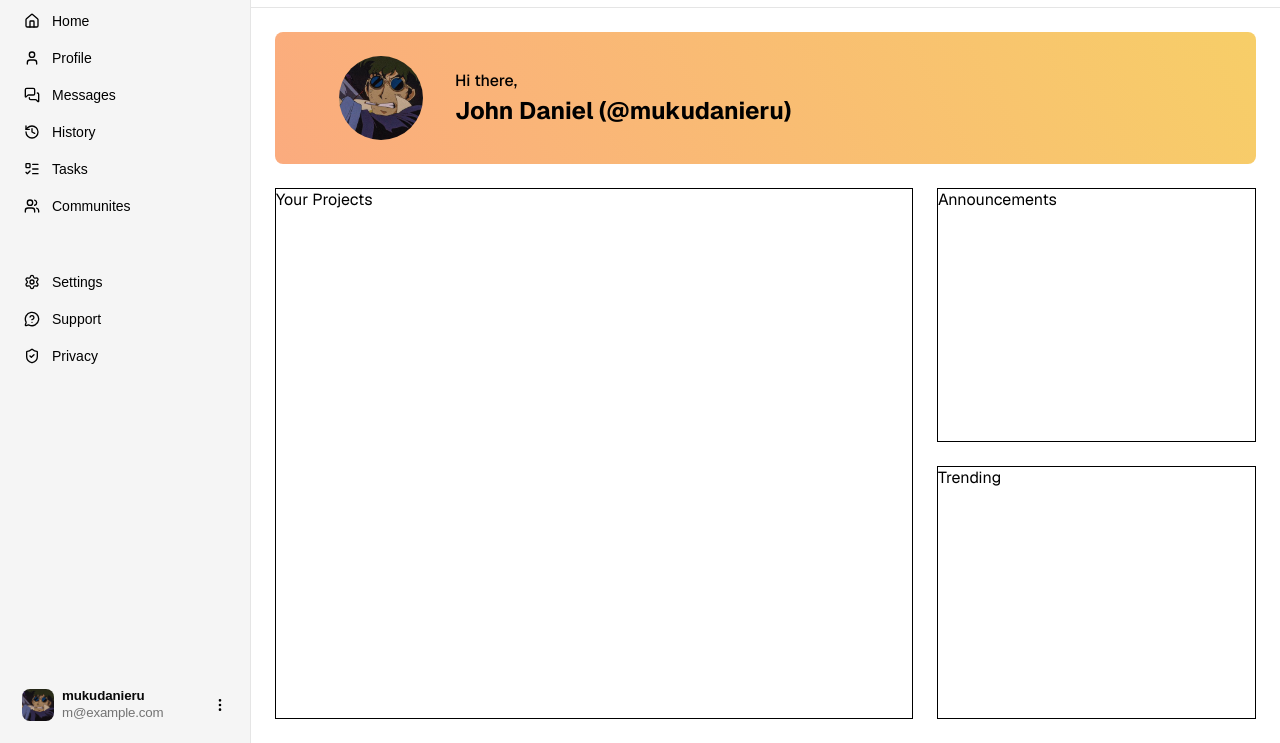
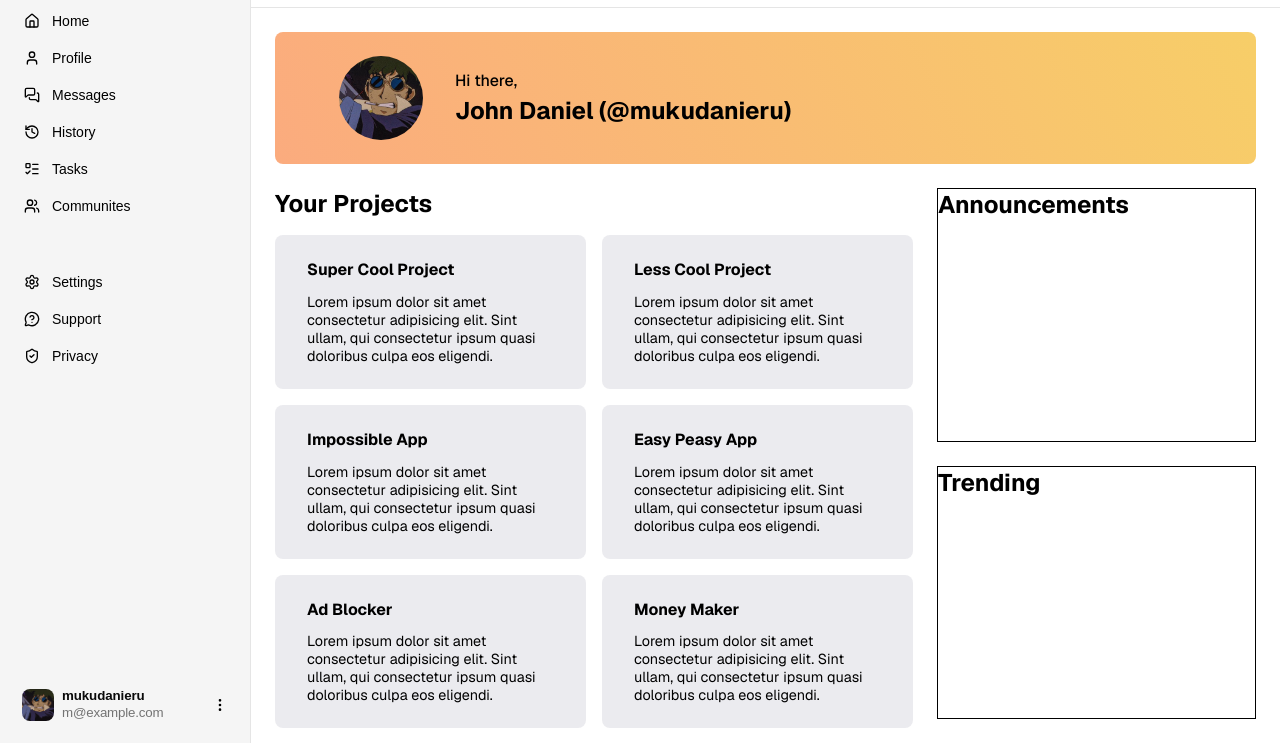
Before and after one commit to mukudanieru/odin-admin-dashboard, a plain HTML site: page index.html in a window 1280 px wide. Shown: the part 57-800 px from the top of the page. Drawn offline with nearby package versions, Linux system fonts and the light colour scheme.

Commit message:
Implement project cards section - Add and styled the project card section with title and description - Configured grid layout for project with media queries for responsiveness - Fixed body height to use block-size instead of min-block-size for proper scroll containment

```diff
--- a/index.html
+++ b/index.html
@@ -329,7 +329,7 @@
         </aside>
 
         <main class="dashboard-content">
-            <div class="card personal-card">
+            <div class="personal-card">
                 <img
                     class="profile-picture-card"
                     src="./assets/img/profile.jpg"
@@ -344,11 +344,73 @@
                 </div>
             </div>
 
-            <div class="projects-content">Your Projects</div>
+            <div class="projects-content">
+                <h1 class="title-content">Your Projects</h1>
 
-            <div class="announcements-content">Announcements</div>
+                <div class="project-list">
+                    <div class="project">
+                        <h2 class="project-title">Super Cool Project</h2>
+                        <span class="project-description"
+                            >Lorem ipsum dolor sit amet consectetur adipisicing
+                            elit. Sint ullam, qui consectetur ipsum quasi
+                            doloribus culpa eos eligendi.</span
+                        >
+                    </div>
 
-            <div class="trending-content">Trending</div>
+                    <div class="project">
+                        <h2 class="project-title">Less Cool Project</h2>
+                        <span class="project-description"
+                            >Lorem ipsum dolor sit amet consectetur adipisicing
+                            elit. Sint ullam, qui consectetur ipsum quasi
+                            doloribus culpa eos eligendi.</span
+                        >
+                    </div>
+
+                    <div class="project">
+                        <h2 class="project-title">Impossible App</h2>
+                        <span class="project-description"
+                            >Lorem ipsum dolor sit amet consectetur adipisicing
+                            elit. Sint ullam, qui consectetur ipsum quasi
+                            doloribus culpa eos eligendi.</span
+                        >
+                    </div>
+
+                    <div class="project">
+                        <h2 class="project-title">Easy Peasy App</h2>
+                        <span class="project-description"
+                            >Lorem ipsum dolor sit amet consectetur adipisicing
+                            elit. Sint ullam, qui consectetur ipsum quasi
+                            doloribus culpa eos eligendi.</span
+                        >
+                    </div>
+
+                    <div class="project">
+                        <h2 class="project-title">Ad Blocker</h2>
+                        <span class="project-description"
+                            >Lorem ipsum dolor sit amet consectetur adipisicing
+                            elit. Sint ullam, qui consectetur ipsum quasi
+                            doloribus culpa eos eligendi.</span
+                        >
+                    </div>
+
+                    <div class="project">
+                        <h2 class="project-title">Money Maker</h2>
+                        <span class="project-description"
+                            >Lorem ipsum dolor sit amet consectetur adipisicing
+                            elit. Sint ullam, qui consectetur ipsum quasi
+                            doloribus culpa eos eligendi.</span
+                        >
+                    </div>
+                </div>
+            </div>
+
+            <div class="announcements-content">
+                <h1 class="title-content">Announcements</h1>
+            </div>
+
+            <div class="trending-content">
+                <h1 class="title-content">Trending</h1>
+            </div>
         </main>
     </body>
 </html>
--- a/styles.css
+++ b/styles.css
@@ -32,9 +32,10 @@ ul {
 
 body {
     font-family: var(--primary-font);
+    overflow: hidden;
 
-    min-block-size: 100vh;
-    min-block-size: 100dvh;
+    block-size: 100vh;
+    block-size: 100dvh;
     display: grid;
     grid-template-columns: 250px 2fr;
     grid-template-rows: 65px 1fr;
@@ -48,6 +49,7 @@ body {
     border-left: 1px solid var(--border);
     border-bottom: 1px solid var(--border);
     padding: 0 24px;
+    overflow: hidden;
 
     display: flex;
     flex-direction: row;
@@ -196,14 +198,12 @@ svg {
     grid-template-rows: auto 1fr 1fr;
     padding: 1.5rem;
     gap: 1.5rem;
-}
-
-.card {
-    border-radius: 0.5rem;
+    overflow-y: auto;
 }
 
 .personal-card {
     background-image: linear-gradient(62deg, #fbab7e 0%, #f7ce68 100%);
+    border-radius: 0.5rem;
     grid-column: span 2;
     grid-row: span 1;
 
@@ -236,8 +236,45 @@ svg {
 }
 
 .projects-content {
-    border: 1px solid black;
     grid-row: span 2;
+
+    display: flex;
+    flex-direction: column;
+    gap: 1rem;
+}
+
+.project-list {
+    display: grid;
+    grid-template-columns: repeat(2, 1fr);
+    gap: 1rem;
+}
+
+@media (min-width: 1800px) {
+    .project-list {
+        grid-template-columns: 1fr;
+    }
+}
+
+.project {
+    background-color: rgba(var(--muted-color), 0.5);
+    border-radius: 0.5rem;
+    padding: 1.5rem 2rem;
+    gap: 0.8rem;
+
+    display: flex;
+    flex-direction: column;
+}
+
+.project-title {
+    font-size: 1rem;
+}
+
+.project-description {
+    font-size: 0.9rem;
+}
+
+.title-content {
+    font-size: 1.5rem;
 }
 
 .announcements-content {
```
